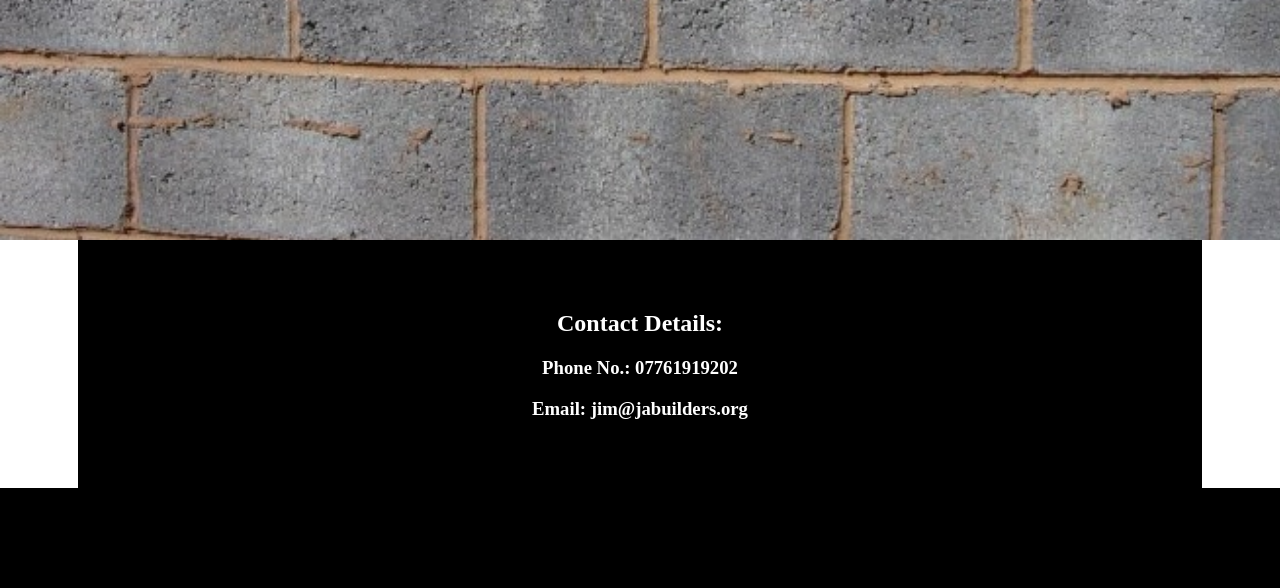
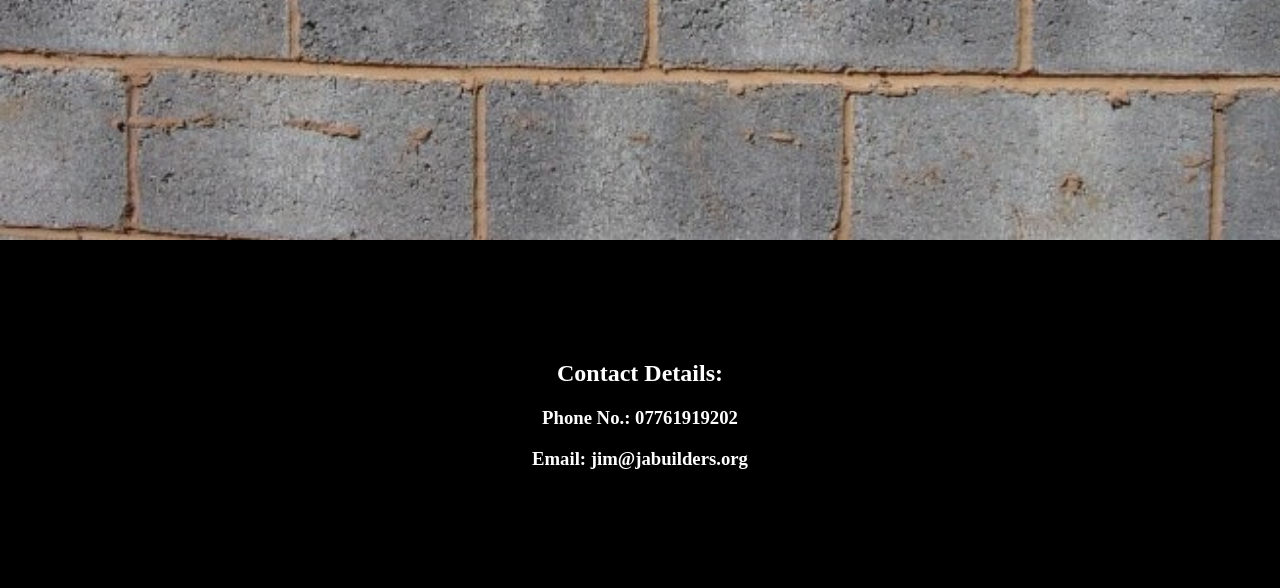
Before and after one commit to 2078910A/Dad, a Django app: template JABuilders/JABuilders/templates/base.html in a window 1280 px wide. Shown: the part 560-1148 px from the top of the page. Before the commit the page ends 1048 px from the top, so only its background shows below. Run offline with Django 3.2, Linux system fonts and the light colour scheme; the template is opened without the code that fills it, so the values that code supplies are empty.

Commit message:
Removed reference to baseApp from settings.py, made contact details BG fill width of screen

```diff
--- a/JABuilders/JABuilders/settings.py
+++ b/JABuilders/JABuilders/settings.py
@@ -37,7 +37,6 @@ INSTALLED_APPS = (
     'django.contrib.sessions',
     'django.contrib.messages',
     'django.contrib.staticfiles',
-    'baseApp',
 )
 
 MIDDLEWARE_CLASSES = (
--- a/JABuilders/static/css/base.css
+++ b/JABuilders/static/css/base.css
@@ -23,9 +23,8 @@ body{
 }
 
 #contact-details{
-  padding: 50px;
+  padding: 100px 50px;
   text-align:center;
-  width:80%;
   margin:0px auto;
   background-color:#000;
   color:#fff;
```
